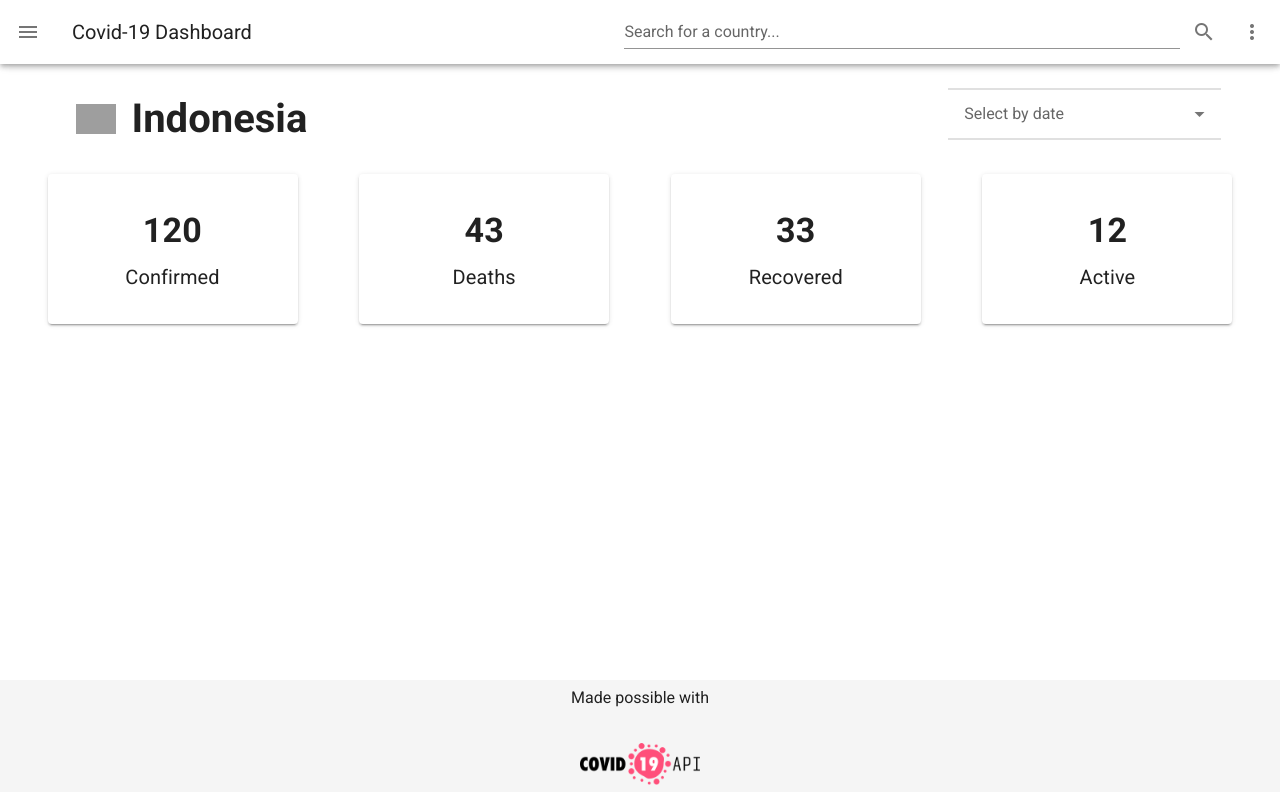
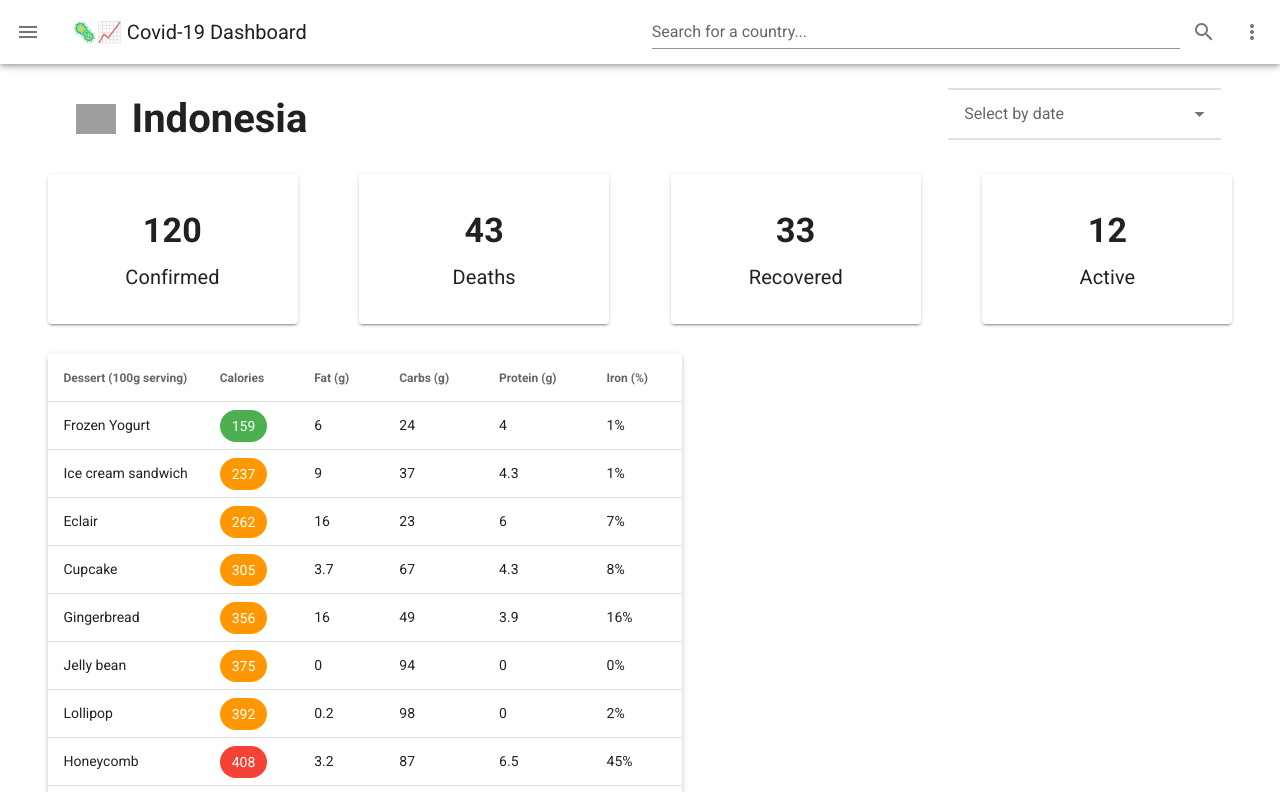
Before and after one commit to idea456/covid19-dashboard, a Nuxt app: page / in a window 1280 px wide. Shown: the top 792 px of the page. Built offline with nearby package versions, Linux system fonts and the light colour scheme; grey boxes are pictures that could not be loaded.

Commit message:
added tables

```diff
--- a/components/MainFooter.vue
+++ b/components/MainFooter.vue
@@ -1,5 +1,5 @@
 <template>
-  <v-footer absolute>
+  <v-footer>
     <v-row class="text-center" cols="12">
       <v-col>Made possible with</v-col>
       <v-col cols="12" align="center">
--- a/components/MainHeader.vue
+++ b/components/MainHeader.vue
@@ -3,7 +3,7 @@
     <nav>
       <v-toolbar>
         <v-app-bar-nav-icon @click="drawer = !drawer" />
-        <v-toolbar-title>Covid-19 Dashboard</v-toolbar-title>
+        <v-toolbar-title>🦠📈 Covid-19 Dashboard</v-toolbar-title>
         <v-spacer></v-spacer>
         <v-text-field
           label="Search for a country..."
--- /dev/null
+++ b/components/MainTable.vue
@@ -0,0 +1,118 @@
+<template>
+  <v-data-table :headers="headers" :items="desserts" class="elevation-3">
+    <template v-slot:item.calories="{ item }">
+      <v-chip :color="getColor(item.calories)" dark>{{ item.calories }}</v-chip>
+    </template>
+  </v-data-table>
+</template>
+
+<script>
+export default {
+  data() {
+    return {
+      headers: [
+        {
+          text: "Dessert (100g serving)",
+          align: "start",
+          sortable: false,
+          value: "name"
+        },
+        { text: "Calories", value: "calories" },
+        { text: "Fat (g)", value: "fat" },
+        { text: "Carbs (g)", value: "carbs" },
+        { text: "Protein (g)", value: "protein" },
+        { text: "Iron (%)", value: "iron" }
+      ],
+      desserts: [
+        {
+          name: "Frozen Yogurt",
+          calories: 159,
+          fat: 6.0,
+          carbs: 24,
+          protein: 4.0,
+          iron: "1%"
+        },
+        {
+          name: "Ice cream sandwich",
+          calories: 237,
+          fat: 9.0,
+          carbs: 37,
+          protein: 4.3,
+          iron: "1%"
+        },
+        {
+          name: "Eclair",
+          calories: 262,
+          fat: 16.0,
+          carbs: 23,
+          protein: 6.0,
+          iron: "7%"
+        },
+        {
+          name: "Cupcake",
+          calories: 305,
+          fat: 3.7,
+          carbs: 67,
+          protein: 4.3,
+          iron: "8%"
+        },
+        {
+          name: "Gingerbread",
+          calories: 356,
+          fat: 16.0,
+          carbs: 49,
+          protein: 3.9,
+          iron: "16%"
+        },
+        {
+          name: "Jelly bean",
+          calories: 375,
+          fat: 0.0,
+          carbs: 94,
+          protein: 0.0,
+          iron: "0%"
+        },
+        {
+          name: "Lollipop",
+          calories: 392,
+          fat: 0.2,
+          carbs: 98,
+          protein: 0,
+          iron: "2%"
+        },
+        {
+          name: "Honeycomb",
+          calories: 408,
+          fat: 3.2,
+          carbs: 87,
+          protein: 6.5,
+          iron: "45%"
+        },
+        {
+          name: "Donut",
+          calories: 452,
+          fat: 25.0,
+          carbs: 51,
+          protein: 4.9,
+          iron: "22%"
+        },
+        {
+          name: "KitKat",
+          calories: 518,
+          fat: 26.0,
+          carbs: 65,
+          protein: 7,
+          iron: "6%"
+        }
+      ]
+    };
+  },
+  methods: {
+    getColor(calories) {
+      if (calories > 400) return "red";
+      else if (calories > 200) return "orange";
+      else return "green";
+    }
+  }
+};
+</script>
--- a/pages/index.vue
+++ b/pages/index.vue
@@ -37,15 +37,19 @@
       <StatusCard title="Active" number="12" color="orange" />
     </v-row>
 
-    <v-row> </v-row>
+    <v-row justify="space-between" align="center">
+      <MainTable class="main-table" />
+    </v-row>
   </v-container>
 </template>
 
 <script>
 import StatusCard from "../components/StatusCard";
+import MainTable from "../components/MainTable";
 export default {
   components: {
-    StatusCard
+    StatusCard,
+    MainTable
   },
   data() {
     return {
@@ -64,4 +68,9 @@
 .dashboard-status-cards {
   text-align: center;
 }
+
+.main-table {
+  margin-top: 30px;
+  margin-bottom: 20px;
+}
 </style>
```
